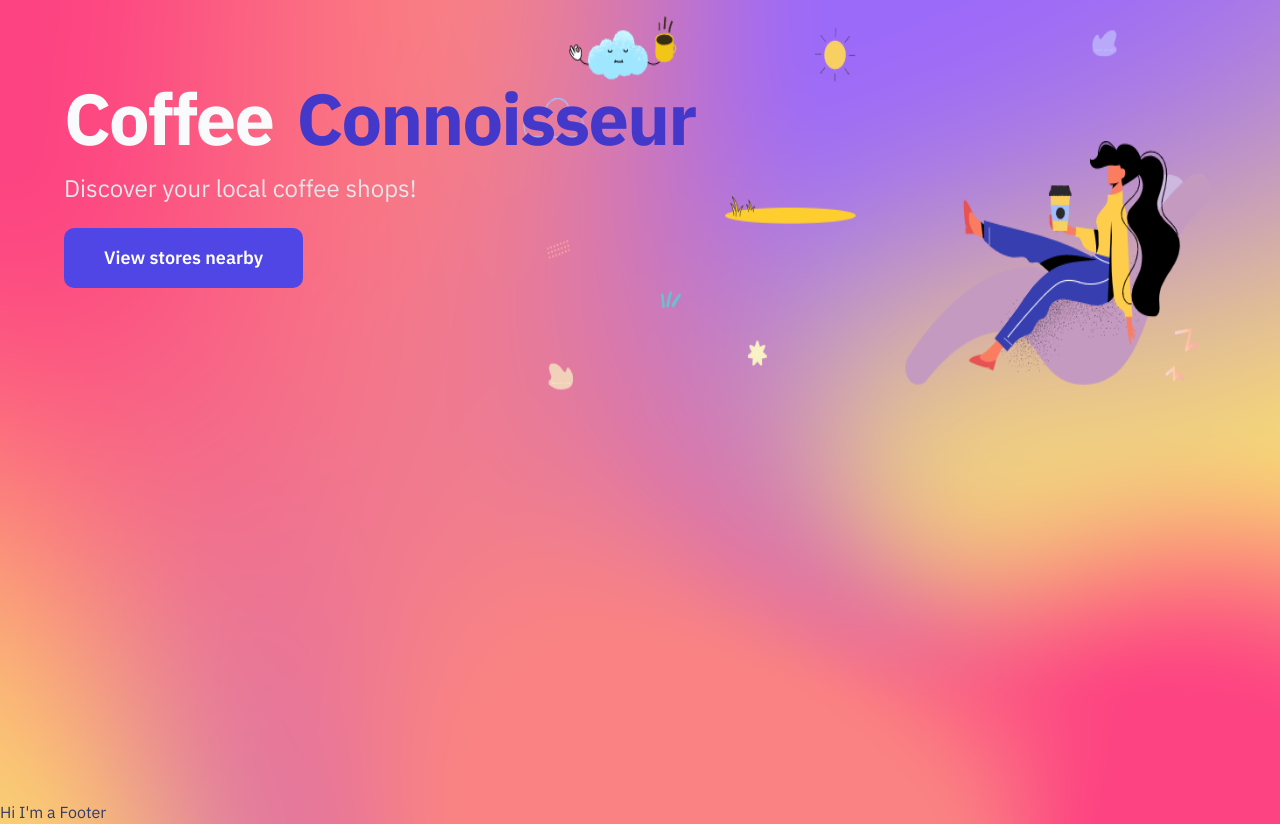
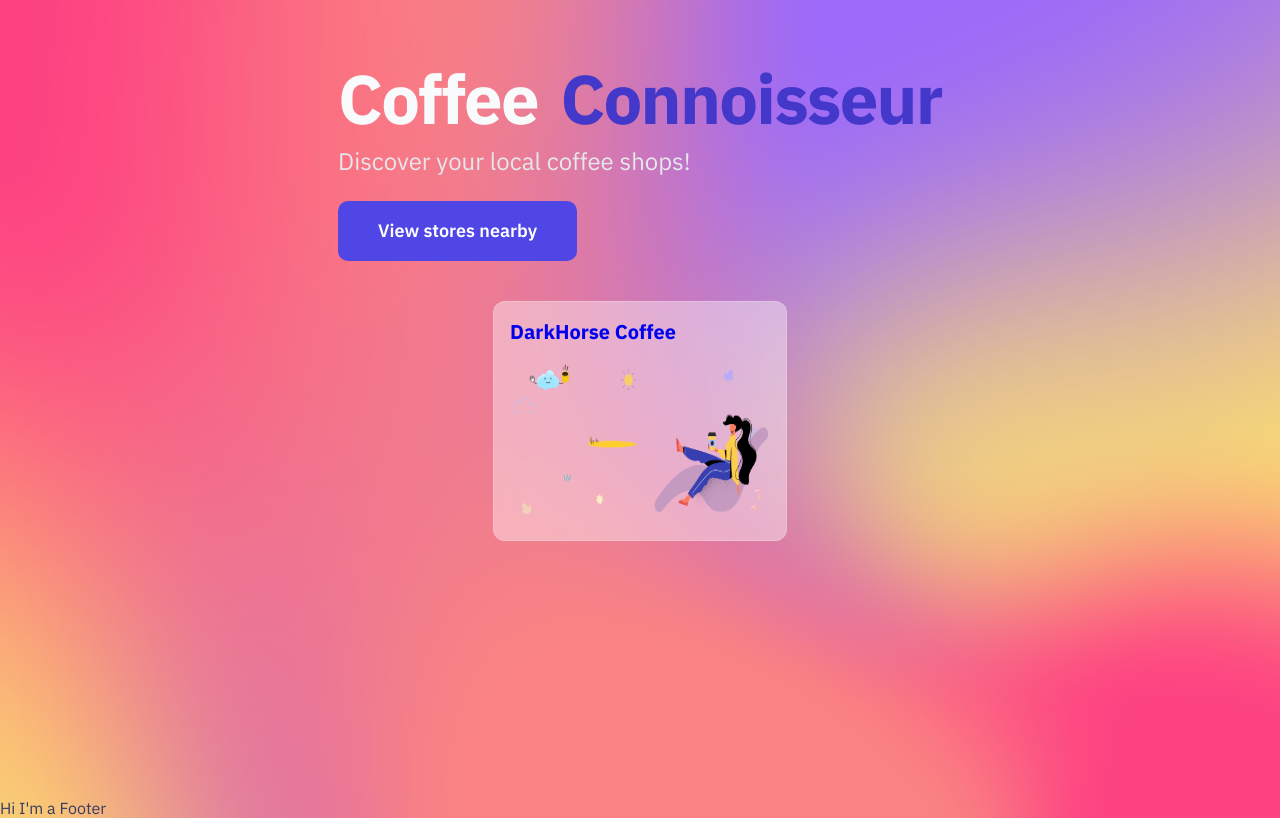
Before and after one commit to joegiuffrida/discover-coffee-stores, a Next.js app: page / in a window 1280 px wide. Built offline with nearby package versions, Linux system fonts and the light colour scheme.

Commit message:
created card component for coffee stores

```diff
--- a/components/Banner.js
+++ b/components/Banner.js
@@ -38,22 +38,20 @@ const Title = styled.h1`
   font-weight: 800;
   color: var(--text-black);
 
-  font-size: 3rem /* 48px */;
-  line-height: 1;
+  /* font-size: 3rem /* 48px */
+  font-size: clamp(3rem, 3.5vw + 1.5rem, 4.6rem);
+  /* line-height: 1; */
 
   @media ${QUERIES.smallAndUp} {
-    font-size: 3rem;
-    line-height: 1;
+    /* font-size: 3rem; */
   }
 
   @media ${QUERIES.mediumAndUp} {
-    font-size: 3.75rem /* 60px */;
-    line-height: 1;
+    /* font-size: 3.75rem /* 60px */
   }
 
   @media ${QUERIES.largeAndUp} {
-    font-size: 4.5rem /* 72px */;
-    line-height: 1;
+    /* font-size: 4.5rem /* 72px */
   }
 `;
 
@@ -78,6 +76,7 @@ const SubTitle = styled.p`
   /* margin-top: 0.75rem; */
   font-size: 1.5rem /* 24px */;
   line-height: 2rem /* 32px */;
+  margin-top: 0.75rem;
 
   color: var(--text-white-100);
 
--- /dev/null
+++ b/components/Card.js
@@ -0,0 +1,94 @@
+import styled from 'styled-components';
+import Image from 'next/image';
+import Link from 'next/link';
+import { QUERIES } from '../constants';
+
+const Card = ({ name, imgUrl, href }) => {
+  return (
+    <div>
+      <Link href={href} passHref>
+        <CardLink>
+          <Container>
+            <CardHeaderWrapper>
+              <CardHeader>{name}</CardHeader>
+            </CardHeaderWrapper>
+            <CardImageWrapper>
+              <CardImage src={imgUrl} width={260} height={160} />
+            </CardImageWrapper>
+          </Container>
+        </CardLink>
+      </Link>
+    </div>
+  );
+};
+
+// by default this is a mobile breakpoint
+/**
+  Breakpoints:
+  ------------
+  smallAndUp: min-width: 640px; //small device
+  mediumAndUp: min-width: 768px; // medium device
+  largeAndUp: min-width: 1024px; // large device
+  extraLargeAndUp: min-width: 1280px; // extra large device
+  twoExtraLargeAndUp: min-width: 1536px; // 2 x extra large device
+**/
+
+const CardLink = styled.a`
+  margin: auto;
+  --tw-shadow: 0 20px 25px -5px rgba(0, 0, 0, 0.1),
+    0 10px 10px -5px rgba(0, 0, 0, 0.04);
+  box-shadow: 0 0 transparent, 0 0 #0000, 0 0 transparent, 0 0 #0000,
+    0 0 transparent;
+
+  border-color: var(--text-white-100);
+  border-radius: 0.75rem /* 12px */;
+`;
+
+const Container = styled.div`
+  border-radius: 0.75rem /* 12px */;
+  padding-top: 0.25rem /* 4px */;
+  padding-bottom: 0.25rem /* 4px */;
+  padding-bottom: 1.25rem /* 20px */;
+  padding-left: 1rem /* 16px */;
+  padding-right: 1rem /* 16px */;
+
+  backdrop-filter: blur(10px);
+
+  background: hsla(0 0% 100% / 0.4);
+  -webkit-backdrop-filter: blur(10px);
+  backdrop-filter: blur(10px);
+  border: 1px solid hsla(0 0% 100% / 0.2);
+
+  &:hover {
+    background: hsla(0 0% 100% / 0.7);
+  }
+`;
+
+const CardHeaderWrapper = styled.div`
+  margin-top: 0.75rem /* 12px */;
+  margin-bottom: 0.75rem /* 12px */;
+`;
+
+const CardHeader = styled.h2`
+  text-overflow: ellipsis;
+  white-space: nowrap;
+  font-size: 1.25rem /* 20px */;
+  line-height: 1.75rem /* 28px */;
+  font-weight: 800;
+  overflow: hidden;
+  width: 16rem /* 256px */;
+
+  @media ${QUERIES.mediumAndUp} {
+    width: 16rem;
+  }
+`;
+
+const CardImageWrapper = styled.div`
+  color: var(--text-white-100);
+`;
+
+const CardImage = styled(Image)`
+  border-radius: 0.75rem;
+`;
+
+export default Card;
--- a/pages/index.js
+++ b/pages/index.js
@@ -3,6 +3,7 @@ import Image from 'next/image';
 import styled from 'styled-components';
 
 import Banner from '../components/Banner';
+import Card from '../components/Card';
 import { QUERIES } from '../constants';
 
 export default function Home() {
@@ -17,12 +18,17 @@ export default function Home() {
         <link rel="icon" href="favicon.ico" />
       </Head>
       <Main>
-        <ImageWrapper>
+        {/* <ImageWrapper>
           <Image src="/static/hero-image.png" width={700} height={400} />
-        </ImageWrapper>
+        </ImageWrapper> */}
         <Banner
           buttonText="View stores nearby"
           handleOnClick={handleOnBannerBtnClick}
+        />
+        <Card
+          name="DarkHorse Coffee"
+          imgUrl="/static/hero-image.png"
+          href="/coffee-store/darkhorse-coffee"
         />
       </Main>
     </Container>
@@ -43,7 +49,6 @@ export default function Home() {
 const Container = styled.div`
   display: flex;
   flex-direction: column;
-
   min-height: 100vh;
   padding: 4rem 4rem;
 `;
@@ -52,6 +57,10 @@ const Main = styled.main`
   display: flex;
   flex-direction: column;
   height: 100%;
+
+  @media ${QUERIES.mediumAndUp} {
+    align-items: center;
+  }
 `;
 
 const ImageWrapper = styled.div`
@@ -61,7 +70,7 @@ const ImageWrapper = styled.div`
     display: revert;
     position: absolute;
     top: 0px;
-    right: 5%;
+    left: 35%;
     z-index: 1;
   }
 `;
--- a/styles/GlobalStyles.js
+++ b/styles/GlobalStyles.js
@@ -52,7 +52,7 @@ table {
 *:before,
 *:after {
   box-sizing: border-box;
-  line-height: 1.5;
+  line-height: 1;
   font-family: 'IBM Plex Sans', sans-serif;
   -webkit-font-smoothing: antialiased;
   -moz-osx-font-smoothing: auto;
@@ -99,6 +99,10 @@ button:focus {
   outline: 1px dotted;
   outline: 5px auto -webkit-focus-ring-color;
 }
+
+a {
+  text-decoration: none;
+}
 `;
 
 export default GlobalStyles;
```
